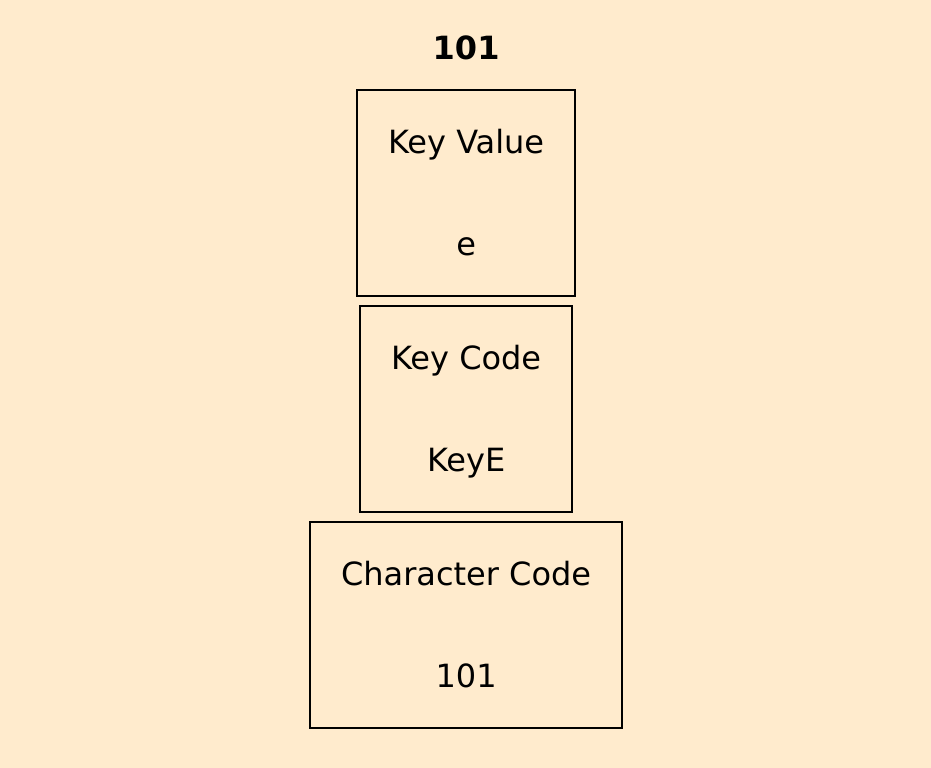
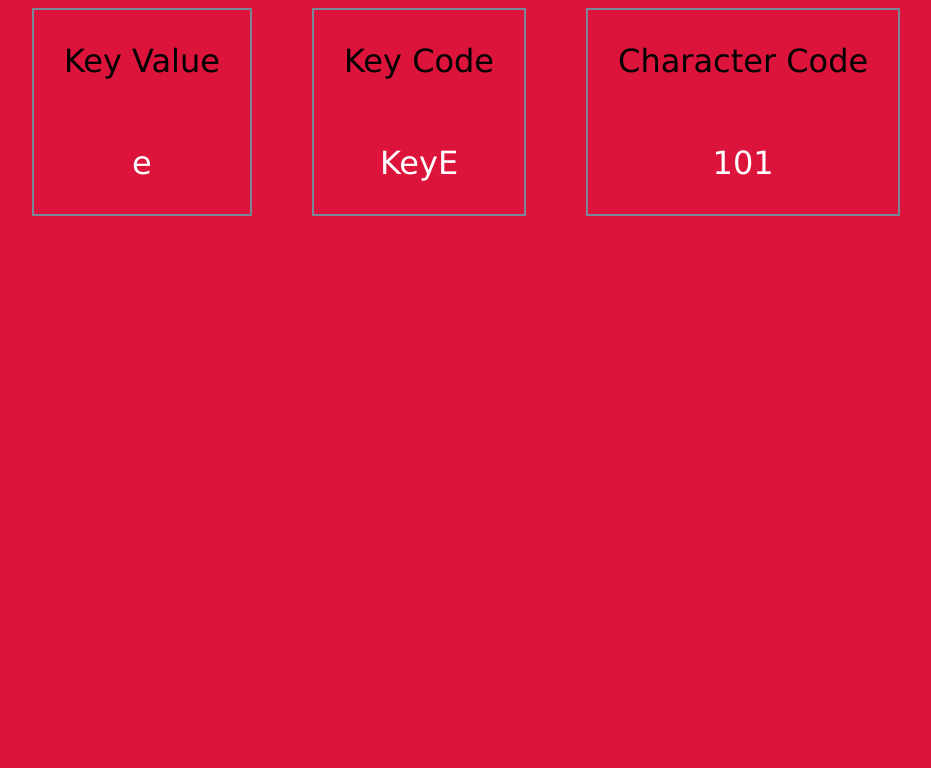
Before and after one commit to JoeBrittonMFS/KeyCodeChallenge, a plain HTML site: page index.html in a window 1280 px wide. Shown: the whole page, without its empty margins (174-1105 px from the left). Drawn offline with Linux system fonts and the light colour scheme.

Commit message:
Minor style changes

```diff
--- a/index.html
+++ b/index.html
@@ -7,8 +7,9 @@
     <title>A Great Demo on CodePen</title>
 </head>
 <body>
+
         <div class="container">
-        <h1 id="heading">101</h1>
+            <!-- <h1 id="heading">101</h1> -->
             <div class="boxes">
                 <div class="key">
                     <p class="keyType">Key Value</p>
@@ -26,6 +27,8 @@
         </div>
 
 
+
+
     <script src="main.js"></script>
 </body>
 </html>
--- a/main.js
+++ b/main.js
@@ -5,9 +5,9 @@ const Heading = document.getElementById("heading");
 const Key = document.getElementsByClassName("key");
 
 
-window.addEventListener("keypress", (event) => {
-    Heading.innerHTML = event.keyCode;
-})
+// window.addEventListener("keypress", (event) => {
+//     Heading.innerHTML = event.keyCode;
+// })
 
 
 window.addEventListener("keypress", (event) => {
@@ -36,4 +36,4 @@ function changeColour() {
     Key.style.colour = colour;
 }
 
-Key.addEventListener("keypress", changeColour);
+// Key.addEventListener("keypress", changeColour);
--- a/style.css
+++ b/style.css
@@ -1,20 +1,14 @@
 body {
-    background-color: blanchedalmond;
+    background-color:crimson;
 }
-
 .container{
     display: flex;
-    flex-direction: column;
-    justify-content: space-between;
-    align-items: center;
 }
 
 .boxes{
     display: flex;
-    flex-direction: column;
-    justify-content: space-between;
-    align-items: center;
-    height: 80vh;
+    justify-content: center;
+    width: 100%;
 }
 
 .key{
@@ -22,16 +16,17 @@ body {
     flex-direction: column;
     justify-content: space-between;
     align-items: center;
-    border: 2px solid black;
+    border: 2px solid lightslategray;
     padding: 0px 30px;
     margin: 0 30px;
 }
 
-.key {
-
-}
 
 h1, p {
     font-family: Verdana, Geneva, Tahoma, sans-serif;
     font-size: 2em;
 }
+
+#keyValue, #keyCode, #charCode {
+    color: white;
+}
```
Also changed, not shown: images/backgroundimage.jpeg (added), images/backgroundimage.jpg (added). Lines whose indentation alone changed are shown as unchanged.
